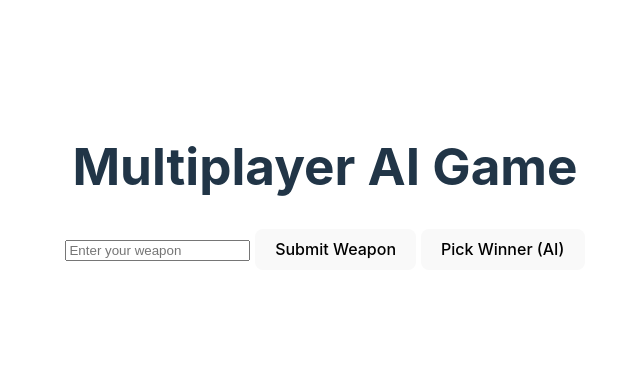
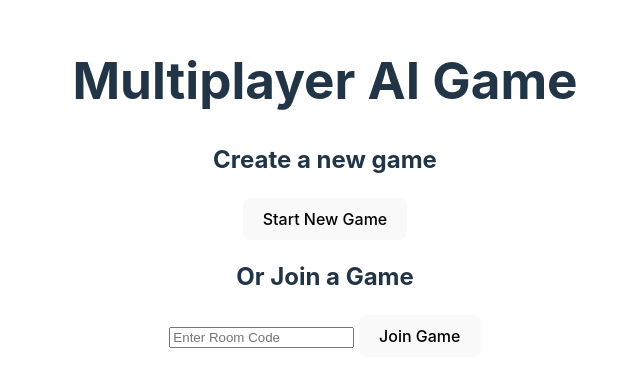
Before and after one commit to AyoMahan/ConUHacks-IX-Project, a Svelte app in the folder Crafted-Duels/: page / in a window 1280 px wide. Shown: the part 213-600 px from the top of the page, without its empty margins (315-955 px from the left). Built offline with nearby package versions, Linux system fonts and the light colour scheme; no server answers; the database is empty.

Commit message:
multiple players

```diff
--- a/Crafted-Duels/package.json
+++ b/Crafted-Duels/package.json
@@ -16,6 +16,7 @@
   "dependencies": {
     "axios": "^1.7.9",
     "dotenv": "^16.4.7",
-    "firebase": "^11.2.0"
+    "firebase": "^11.2.0",
+    "uuid": "^11.0.5"
   }
 }
--- a/Crafted-Duels/src/App.svelte
+++ b/Crafted-Duels/src/App.svelte
@@ -1,30 +1,59 @@
 <script>
   import {
     createGame,
+    joinGame,
+    listenToGame,
+    gameState,
     submitWeapon,
     determineWinner,
-    listenToGame,
-    gameState,
   } from "./game.js";
-  let gameId = "test-game";
   let challenge = "Survive an alien invasion";
   let weapon = "";
-  let playerId = "player1";
+  let playerId = "player-" + Math.floor(Math.random() * 1000); // Random player ID
+  let gameId = "";
+  let joiningGameId = "";
+  let inGame = false;
 
-  createGame(gameId, challenge);
+  async function createNewGame() {
+    gameId = await createGame(challenge);
+    inGame = true;
     listenToGame(gameId);
+  }
+
+  async function joinExistingGame() {
+    const success = await joinGame(joiningGameId);
+    if (success) {
+      gameId = joiningGameId;
+      inGame = true;
+      listenToGame(gameId);
+    }
+  }
 
   async function submit() {
     await submitWeapon(gameId, playerId, weapon);
   }
 
   async function pickWinner() {
-    $gameState &&
-      determineWinner(gameId, $gameState.challenge, $gameState.weapons);
+    if ($gameState) {
+      await determineWinner(gameId, $gameState.challenge, $gameState.weapons);
+    }
   }
 </script>
 
 <h1>Multiplayer AI Game</h1>
+
+{#if !inGame}
+  <h2>Create a new game</h2>
+  <button on:click={createNewGame}>Start New Game</button>
+
+  <h2>Or Join a Game</h2>
+  <input bind:value={joiningGameId} placeholder="Enter Room Code" />
+  <button on:click={joinExistingGame}>Join Game</button>
+{/if}
+
+{#if inGame}
+  <p><strong>Game ID:</strong> {gameId}</p>
+  <p>Share this code with your friends so they can join!</p>
 
   {#if $gameState}
     <p><strong>Challenge:</strong> {$gameState.challenge}</p>
@@ -37,3 +66,4 @@
   <input bind:value={weapon} placeholder="Enter your weapon" />
   <button on:click={submit}>Submit Weapon</button>
   <button on:click={pickWinner}>Pick Winner (AI)</button>
+{/if}
--- a/Crafted-Duels/src/game.js
+++ b/Crafted-Duels/src/game.js
@@ -2,14 +2,18 @@ import { db } from "./firebase";
 import { doc, setDoc, updateDoc, onSnapshot } from "firebase/firestore";
 import { writable } from "svelte/store";
 import axios from "axios";
+import { v4 as uuidv4 } from "uuid";
 
 const GEMINI_API_KEY = import.meta.env.GEMINI_API_KEY
 
 export const gameState = writable(null);
 
-export async function createGame(gameId, challenge) {
+export async function createGame(challenge) {
+    const gameId = uuidv4();
     const gameRef = doc(db, "games", gameId);
     await setDoc(gameRef, { challenge, weapons: {}, winner: null });
+
+    return gameId;
 }
 
 export function listenToGame(gameId) {
@@ -19,6 +23,19 @@ export function listenToGame(gameId) {
             gameState.set(docSnap.data());
         }
     });
+}
+
+export async function joinGame(gameId) {
+    const gameRef = doc(db, "games", gameId);
+    const gameSnap = await getDoc(gameRef);
+
+    if (gameSnap.exists()) {
+        console.log("Joined game:", gameId);
+        return true;
+    } else {
+        console.error("Game does not exist!");
+        return false;
+    }
 }
 
 export async function submitWeapon(gameId, playerId, weapon) {
```
Also changed, not shown: 1 other file (tests, documents, lock files or other folders). Lines whose indentation alone changed are shown as unchanged.
